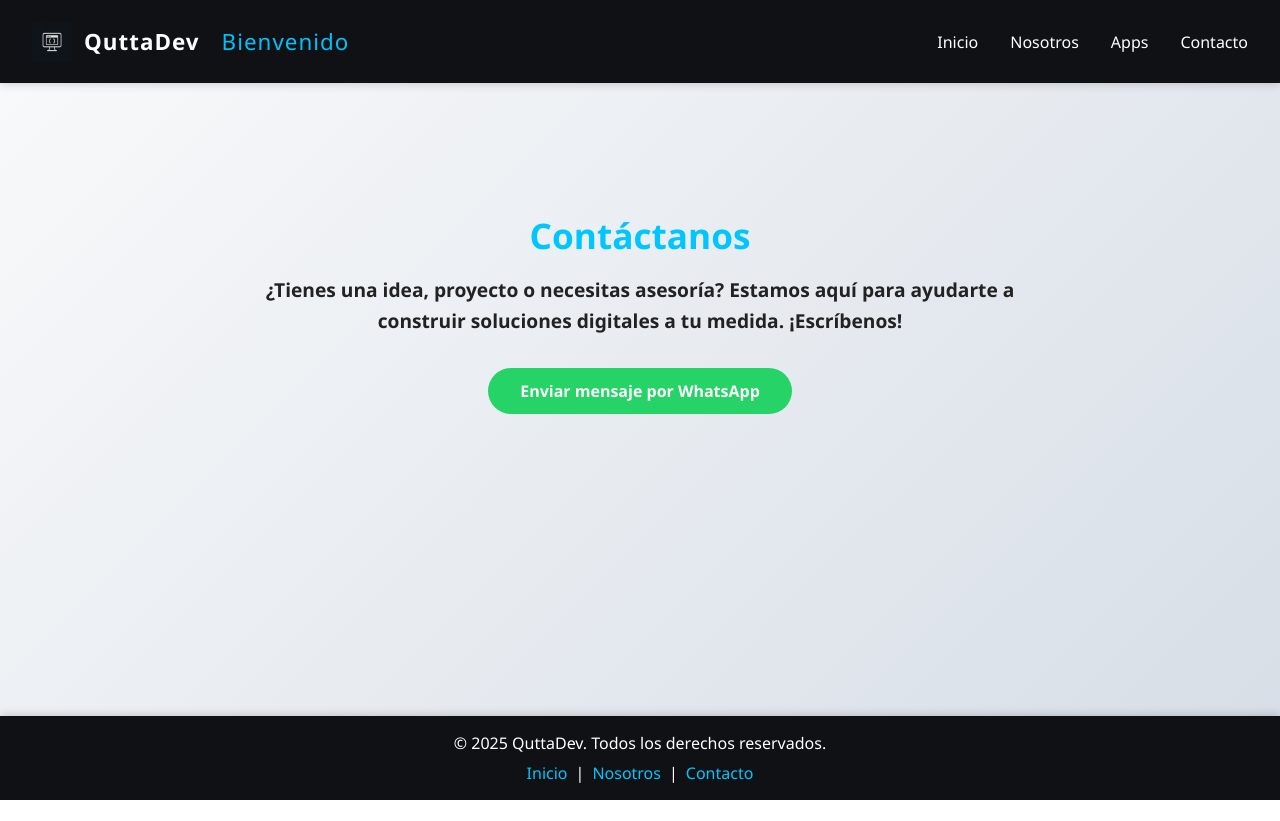
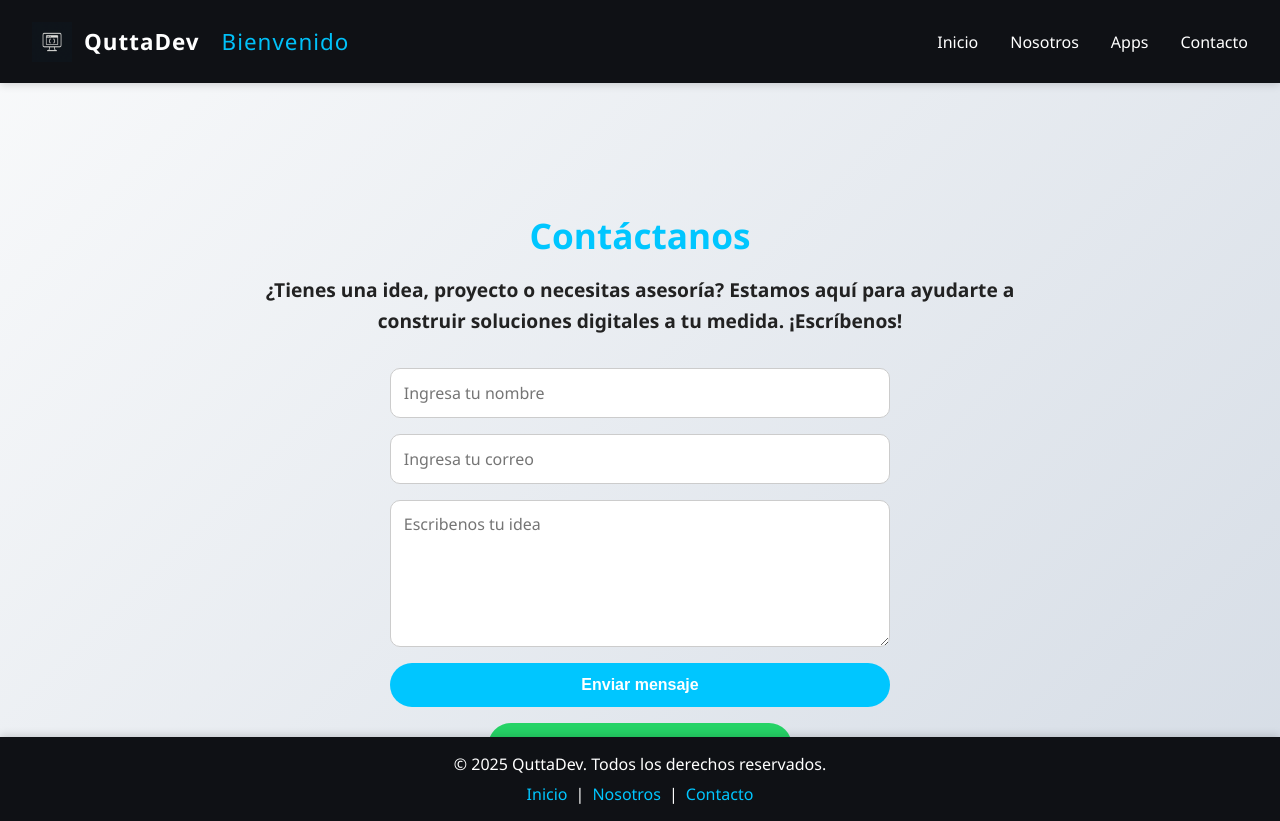
Before and after one commit to IngSaul004/QuttaDev, a Vue app: page /#/contacto in a window 1280 px wide. Before the commit the page ends 800 px from the top, so only its background shows below. Built offline with nearby package versions, Linux system fonts and the light colour scheme.

Commit message:
se actualizo un formulario que usa formsubmit

```diff
--- a/src/views/apps.vue
+++ b/src/views/apps.vue
@@ -2,11 +2,13 @@
   <section class="apps-container">
     <h1>Nuestras Soluciones</h1>
 
+    <div class="cards-grid">
       <div class="app-card" v-for="(app, index) in apps" :key="index">
         <div class="icon" v-html="app.icon"></div>
         <div>
           <h2>{{ app.titulo }} <span v-if="app.estado" class="estado">({{ app.estado }})</span></h2>
           <p>{{ app.descripcion }}</p>
+        </div>
       </div>
     </div>
 
@@ -38,12 +40,18 @@ const apps = [
     titulo: 'Punto de Venta',
     estado: 'En proceso',
     descripcion: 'Controla ventas, productos, clientes y reportes con una app moderna y eficiente. Ideal para tiendas físicas y negocios móviles.',
-    icon: `<svg width="40" height="40" fill="#00c6ff" viewBox="0 0 24 24"><path d="M3 5h18v2H3zm0 4h18v2H3zm0 4h12v2H3z"/></svg>`
+    icon: `<svg width="40" height="40" fill="#00c6ff" viewBox="0 0 24 24"><path d="M4 4h16v16H4z"/><path d="M9 8h6v8H9z" fill="#fff"/></svg>`
   },
   {
     titulo: 'Páginas Web',
     descripcion: 'Cuéntanos tu idea y la convertimos en una página web moderna, personalizada y optimizada. Hecha a tu medida.',
-    icon: `<svg width="40" height="40" fill="#00c6ff" viewBox="0 0 24 24"><path d="M12 4a8 8 0 100 16 8 8 0 000-16zM2 12a10 10 0 1110 10A10 10 0 012 12z"/></svg>`
+    icon: `<svg width="40" height="40" fill="#00c6ff" viewBox="0 0 24 24"><path d="M12 2C6.48 2 2 6.48 2 12s4.48 10 10 10
+    10-4.48 10-10S17.52 2 12 2zm0 17l-5-5h3V9h4v5h3l-5 5z"/></svg>`
+  },
+  {
+    titulo: 'Invitaciones Digitales',
+    descripcion: 'Te creamos invitaciones para cualquier tipo de evento, a tu manera.',
+    icon: `<svg width="40" height="40" fill="#00c6ff" viewBox="0 0 24 24"><path d="M20 4H4v16h16V4zm-2 14H6V6h12v12z"/></svg>`
   },
   {
     titulo: 'Asesoría Profesional',
@@ -55,7 +63,7 @@ const apps = [
 
 <style scoped>
 .apps-container {
-  max-width: 1000px;
+  max-width: 1100px;
   margin: 0 auto;
   padding: 2rem;
   font-family: 'Segoe UI', Tahoma, Geneva, Verdana, sans-serif;
@@ -64,60 +72,61 @@ const apps = [
 }
 
 .apps-container h1 {
-  font-size: 2.2rem;
+  font-size: 2.5rem;
   margin-bottom: 2rem;
   color: #00c6ff;
 }
 
+.cards-grid {
+  display: grid;
+  grid-template-columns: repeat(auto-fit, minmax(280px, 1fr));
+  gap: 2rem;
+  margin-bottom: 2rem;
+}
+
 .app-card {
-  display: flex;
-  align-items: flex-start;
-  gap: 1.5rem;
   background-color: #f3f6fa;
   border-radius: 16px;
   padding: 1.5rem;
-  margin-bottom: 1.5rem;
   box-shadow: 0 4px 12px rgba(0, 0, 0, 0.05);
+  display: flex;
+  gap: 1rem;
+  align-items: flex-start;
   animation: fadeUp 0.7s ease forwards;
   opacity: 0;
-  transform: translateY(20px); /* importante para animación inicial */
-  transition: transform 0.3s ease, box-shadow 0.3s ease; /* para que funcione el hover */
+  transform: translateY(20px);
+  transition: transform 0.3s ease, box-shadow 0.3s ease;
 }
 
-.app-card:nth-child(1) { animation-delay: 0s; }
-.app-card:nth-child(2) { animation-delay: 0.1s; }
-.app-card:nth-child(3) { animation-delay: 0.2s; }
-.app-card:nth-child(4) { animation-delay: 0.3s; }
-.app-card:nth-child(5) { animation-delay: 0.4s; }
+.app-card:hover {
+  transform: scale(1.03);
+  box-shadow: 0 6px 18px rgba(0, 0, 0, 0.1);
+}
 
-@keyframes fadeUp {
-  to {
-    opacity: 1;
+.app-card h2 {
+  color: #0077b6;
+  font-size: 1.3rem;
+  margin-bottom: 0.5rem;
+  text-align: left;
 }
+
+.app-card p {
+  font-size: 1rem;
+  line-height: 1.5;
+  font-weight: 500;
+  text-align: left;
+}
+
+.estado {
+  font-size: 0.9rem;
+  color: #ff9800;
+  font-weight: 600;
 }
 
 .icon {
   flex-shrink: 0;
   width: 40px;
   height: 40px;
-}
-
-.app-card h2 {
-  color: #0077b6;
-  font-size: 1.5rem;
-  margin-bottom: 0.5rem;
-}
-
-.app-card p {
-  font-size: 1rem;
-  line-height: 1.6;
-  font-weight: 500;
-}
-
-.estado {
-  font-size: 0.9rem;
-  color: #ff9800;
-  font-weight: 600;
 }
 
 .btn-contacto {
@@ -130,27 +139,16 @@ const apps = [
   border-radius: 30px;
   cursor: pointer;
   transition: background-color 0.3s ease;
-  margin-top: 2rem;
 }
 
 .btn-contacto:hover {
   background-color: #009acc;
 }
 
-.app-card:hover {
-  transform: scale(1.03); /* no 2.03, para que no sea gigante */
-  box-shadow: 0 6px 18px rgba(0, 0, 0, 0.1);
-}
-
-@media(max-width: 768px) {
-  .inicio-container{
-     transform: translateY(0vh); /* súbelo 5% de la altura del viewport */
+@keyframes fadeUp {
+  to {
+    opacity: 1;
+    transform: translateY(0);
   }
 }
-@media(max-width: 480px) {
-  .inicio-container{
-     transform: translateY(0vh); /* súbelo 5% de la altura del viewport */
-  }
-}
-
 </style>
--- a/src/views/contacto.vue
+++ b/src/views/contacto.vue
@@ -4,21 +4,53 @@
     <p>
       ¿Tienes una idea, proyecto o necesitas asesoría? Estamos aquí para ayudarte a construir soluciones digitales a tu medida. ¡Escríbenos!
     </p>
-    <a
-      :href="whatsappLink"
-      target="_blank"
-      class="btn-whatsapp"
+
+    <form
+      ref="form"
+      @submit.prevent="handleSubmit"
+      action="https://formsubmit.co/ing.saul.rivera004@gmail.com"
+      method="POST"
+      class="formulario-contacto"
     >
+      <input type="text" name="name" placeholder="Ingresa tu nombre" required />
+      <input type="email" name="email" placeholder="Ingresa tu correo" required />
+      <textarea name="message" placeholder="Escribenos tu idea" required></textarea>
+
+      <input type="hidden" name="_captcha" value="false" />
+      <input type="hidden" name="_next" value="https://quttadev.lat/gracias.html" />
+
+      <button type="submit" class="btn-enviar" :disabled="enviando">
+        {{ enviando ? "Enviando..." : "Enviar mensaje" }}
+      </button>
+    </form>
+
+    <p v-if="mensajeEnvio" class="mensaje-envio">{{ mensajeEnvio }}</p>
+
+    <a :href="whatsappLink" target="_blank" class="btn-whatsapp">
       Enviar mensaje por WhatsApp
     </a>
   </section>
 </template>
 
 <script setup>
-// Reemplaza con tu número real en formato internacional sin espacios
-const numeroWhatsApp = '523310914515' // 🇲🇽 ejemplo: 52 (código país) + 1 + número
+import { ref } from 'vue'
+
+const numeroWhatsApp = '523310914515'
 const mensaje = encodeURIComponent("Hola, me gustaría saber más sobre sus servicios de desarrollo.")
 const whatsappLink = `https://wa.me/${numeroWhatsApp}?text=${mensaje}`
+
+const mensajeEnvio = ref('')
+const enviando = ref(false)
+const form = ref(null)
+
+function handleSubmit() {
+  enviando.value = true
+  mensajeEnvio.value = "Nos pondremos en contacto lo más rápido posible."
+
+  // Envía el formulario programáticamente (esto recarga la página)
+  // Si quieres evitar recarga, no uses submit() y tendrías que usar fetch (pero FormSubmit no lo permite)
+  form.value.submit()
+}
 </script>
 
 <style scoped>
@@ -33,7 +65,7 @@ const whatsappLink = `https://wa.me/${numeroWhatsApp}?text=${mensaje}`
   text-align: center;
   font-family: 'Segoe UI', Tahoma, Geneva, Verdana, sans-serif;
   color: #222;
-  transform: translateY(10vh); /* súbelo 5% de la altura del viewport */
+  transform: translateY(10vh);
 }
 
 .contacto-container h1 {
@@ -48,6 +80,56 @@ const whatsappLink = `https://wa.me/${numeroWhatsApp}?text=${mensaje}`
   line-height: 1.6;
   margin-bottom: 2rem;
   font-weight: 600;
+}
+
+.formulario-contacto {
+  display: flex;
+  flex-direction: column;
+  width: 100%;
+  max-width: 500px;
+  gap: 1rem;
+  margin-bottom: 1rem;
+}
+
+.formulario-contacto input,
+.formulario-contacto textarea {
+  padding: 0.8rem;
+  border: 1px solid #ccc;
+  border-radius: 10px;
+  font-size: 1rem;
+  font-family: inherit;
+}
+
+.formulario-contacto textarea {
+  min-height: 120px;
+  resize: vertical;
+}
+
+.btn-enviar {
+  background-color: #00c6ff;
+  color: white;
+  padding: 0.8rem;
+  border: none;
+  border-radius: 30px;
+  font-size: 1rem;
+  font-weight: bold;
+  cursor: pointer;
+  transition: background-color 0.3s ease;
+}
+
+.btn-enviar:disabled {
+  background-color: #009fd4;
+  cursor: not-allowed;
+}
+
+.btn-enviar:hover:not(:disabled) {
+  background-color: #009fd4;
+}
+
+.mensaje-envio {
+  font-weight: 700;
+  color: #00c6ff;
+  margin-bottom: 1.5rem;
 }
 
 .btn-whatsapp {
@@ -65,14 +147,4 @@ const whatsappLink = `https://wa.me/${numeroWhatsApp}?text=${mensaje}`
 .btn-whatsapp:hover {
   background-color: #1ebe5d;
 }
-@media(max-width: 768px) {
-  .inicio-container{
-     transform: translateY(0vh); /* súbelo 5% de la altura del viewport */
-  }
-}
-@media(max-width: 480px) {
-  .inicio-container{
-     transform: translateY(0vh); /* súbelo 5% de la altura del viewport */
-  }
-}
 </style>
--- a/src/views/nosotros.vue
+++ b/src/views/nosotros.vue
@@ -31,31 +31,31 @@ function irContacto() {
 
 const equipo = {
   ceo: {
-    nombre: 'Saul',
-    rol: 'CEO / Desarrollador FullStack',
+    nombre: 'Saul Rivera',
+    rol: 'Desarrollador FullStack',
     descripcion: 'Fundador y líder de QuttaDev. Experto en desarrollo web de principio a fin, abarcando tanto el frontend como el backend. Encargado de transformar ideas en productos reales.',
     icono: `<svg width="40" height="40" fill="#00c6ff" viewBox="0 0 24 24"><path d="M12 2a6 6 0 00-6 6c0 3.31 6 8 6 8s6-4.69 6-8a6 6 0 00-6-6zm0 8a2 2 0 110-4 2 2 0 010 4z"/><path d="M4 20v-2c0-2.21 3.58-4 8-4s8 1.79 8 4v2H4z"/></svg>`
   },
   hugo: {
-    nombre: 'Hugo',
+    nombre: 'Hugo Cervantes',
     rol: 'Desarrollador Frontend',
     descripcion: 'Especialista en interfaces web modernas y funcionales. Se enfoca en ofrecer experiencias visuales limpias, intuitivas y bien estructuradas.',
     icono: `<svg width="40" height="40" fill="#00c6ff" viewBox="0 0 24 24"><path d="M3 4v16h18V4H3zm16 14H5V6h14v12z"/><path d="M8 8h8v2H8zm0 4h8v2H8z"/></svg>`
   },
   diego: {
-    nombre: 'Diego',
+    nombre: 'Diego Romero',
     rol: 'Desarrollador Frontend',
     descripcion: 'Apasionado por el diseño de interfaces dinámicas, Diego aporta creatividad y eficiencia a la estructura visual de cada uno de nuestros productos.',
     icono: `<svg width="40" height="40" fill="#00c6ff" viewBox="0 0 24 24"><path d="M3 4v16h18V4H3zm16 14H5V6h14v12z"/><path d="M8 8h8v2H8zm0 4h8v2H8z"/></svg>`
   },
   mark: {
-  nombre: 'Mark',
+  nombre: 'Mark Alvarez',
   rol: 'QA Tester / Control de Calidad',
   descripcion: 'Encargado de probar minuciosamente todas nuestras aplicaciones antes de su entrega. Su trabajo asegura que cada producto funcione sin errores, sea estable, y cumpla con los más altos estándares de calidad.',
   icono: `<svg width="40" height="40" fill="#00c6ff" viewBox="0 0 24 24"><path d="M12 2L2 7l10 5 10-5-10-5zm0 7.5L4 6.1v11.8L12 21l8-3.1V6.1l-8 3.4z"/></svg>`
 },
   juan: {
-    nombre: 'Juan José',
+    nombre: 'Juan Llamas',
     rol: 'Ventas y Asesoría',
     descripcion: 'Encargado del trato directo con nuestros clientes. Brinda asesoramiento personalizado y profesional, guiando cada proyecto con una visión estratégica.',
     icono: `<svg width="40" height="40" fill="#00c6ff" viewBox="0 0 24 24"><path d="M3 3h18v2H3zm0 4h18v2H3zm0 4h12v2H3z"/><path d="M16 13h5v2h-5zm0 4h5v2h-5z"/></svg>`
```
Lines whose indentation alone changed are shown as unchanged.
